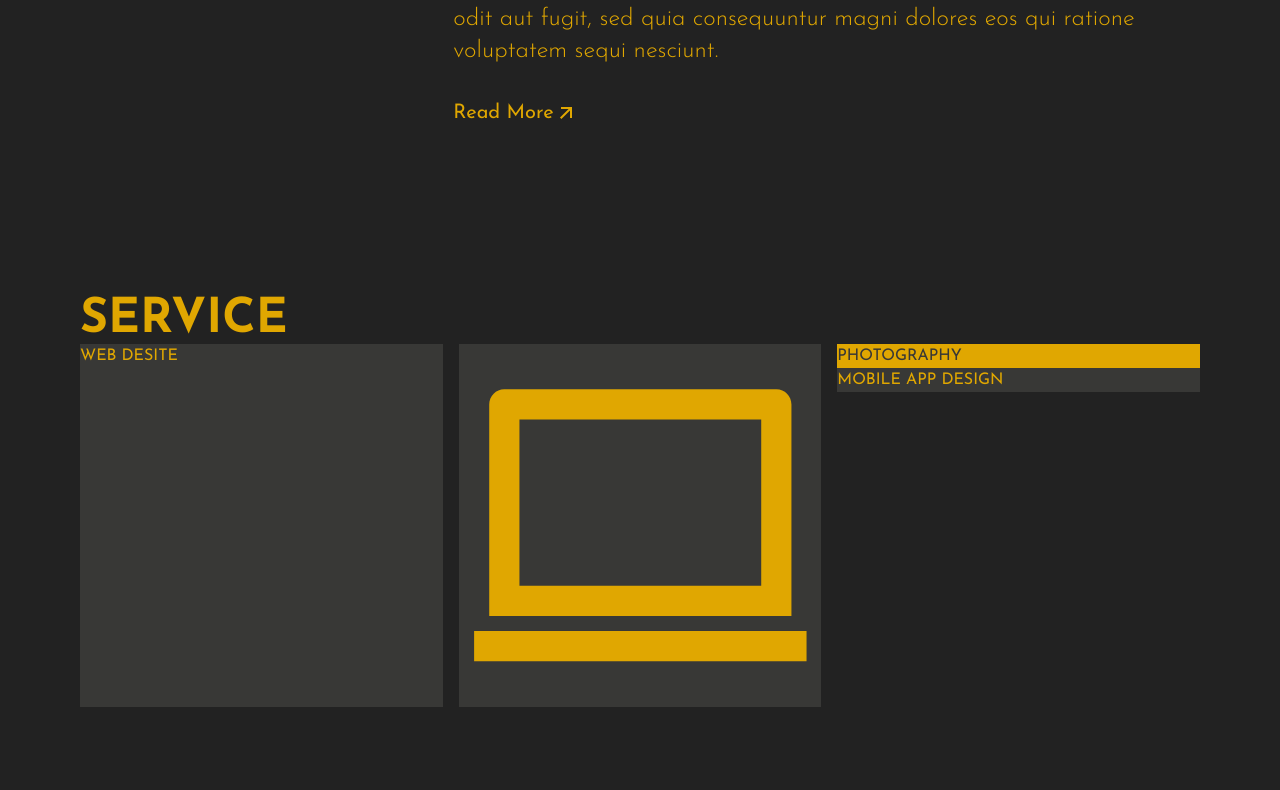
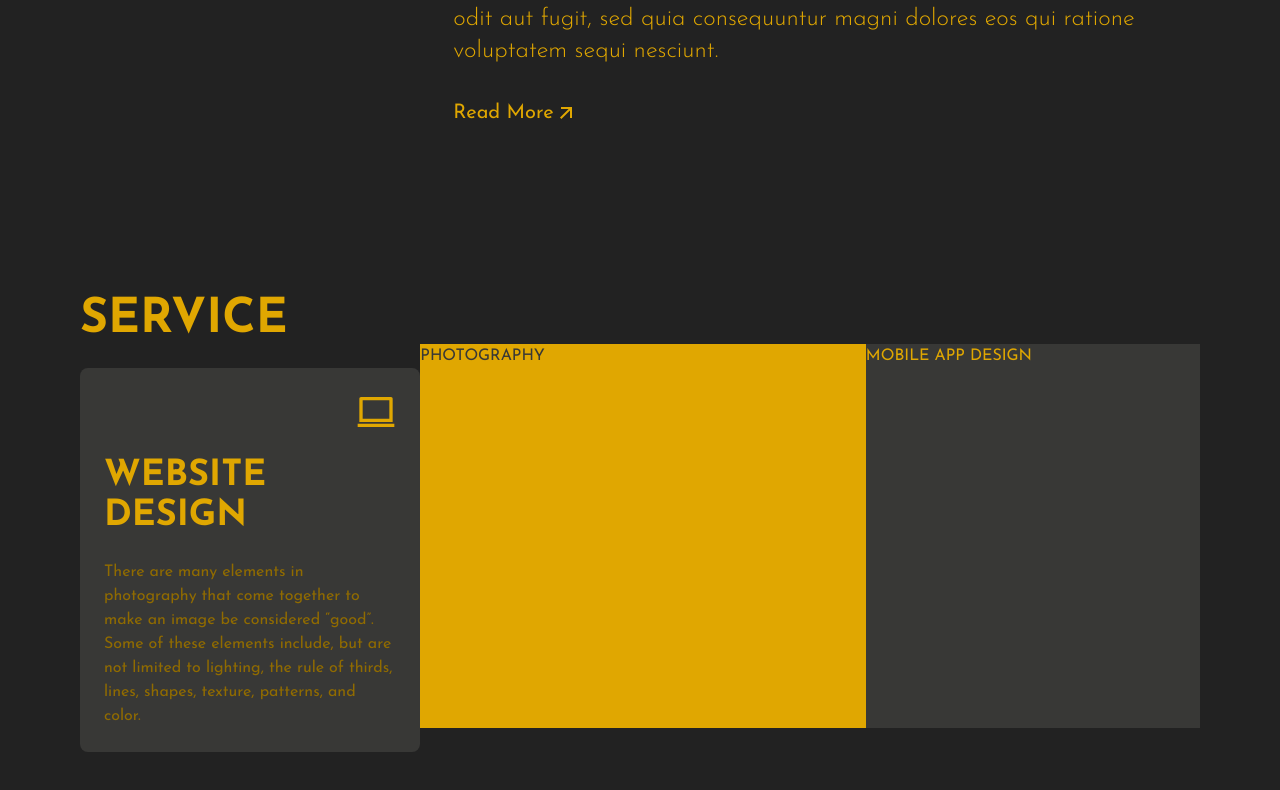
Before and after one commit to andocs/assy-portfolio, a Next.js app: page / in a window 1280 px wide. Shown: the part 1509-2299 px from the top of the page. Built offline with nearby package versions, Linux system fonts and the light colour scheme.

Commit message:
modified service section

```diff
--- a/src/app/page.jsx
+++ b/src/app/page.jsx
@@ -218,12 +218,15 @@ export default function Home() {
               <div className="w-1/3">
                 <h2 className="text-5xl font-bold">SERVICE</h2>
               </div>
-              {/* Column 2 */}
-              <div className="columns-3">
-                <div className="bg-[#383836]">
-                  <h1>WEB DESITE</h1>
-                  <div>
+
+              {/* Cards Section */}
+              <div className="flex flex-row justify-evenly">
+                {/* Card 1 */}
+                <div className="bg-[#383836] h-96 w-96 rounded-lg flex flex-col mt-6 p-6 justify-between">
+                  {/* Computer Icon */}
+                  <div className="flex justify-end">
                     <svg
+                      className="w-10"
                       xmlns="http://www.w3.org/2000/svg"
                       viewBox="0 0 24 24"
                       fill="currentColor"
@@ -231,9 +234,32 @@ export default function Home() {
                       <path d="M4 5V16H20V5H4ZM2 4.00748C2 3.45107 2.45531 3 2.9918 3H21.0082C21.556 3 22 3.44892 22 4.00748V18H2V4.00748ZM1 19H23V21H1V19Z"></path>
                     </svg>
                   </div>
+
+                  {/* Text Group */}
+                  <div className="space-y-6">
+                    {/* Website Design Header  */}
+                    <div>
+                      <h1 className="text-4xl font-bold break-words">
+                        WEBSITE
+                      </h1>
+                      <h1 className="text-4xl font-bold break-words">DESIGN</h1>
+                    </div>
+
+                    <p className="text-[#906B00]">
+                      There are many elements in photography that come together
+                      to make an image be considered “good”. Some of these
+                      elements include, but are not limited to lighting, the
+                      rule of thirds, lines, shapes, texture, patterns, and
+                      color.
+                    </p>
+                  </div>
                 </div>
-                <div className="bg-[#E0A701] text-[#383836]">PHOTOGRAPHY</div>
-                <div className="bg-[#383836]">MOBILE APP DESIGN</div>
+
+                <div className="bg-[#E0A701] h-96 w-[32rem] text-[#383836]">
+                  PHOTOGRAPHY
+                </div>
+
+                <div className="bg-[#383836] h-96 w-96">MOBILE APP DESIGN</div>
               </div>
             </div>
           </div>
```
